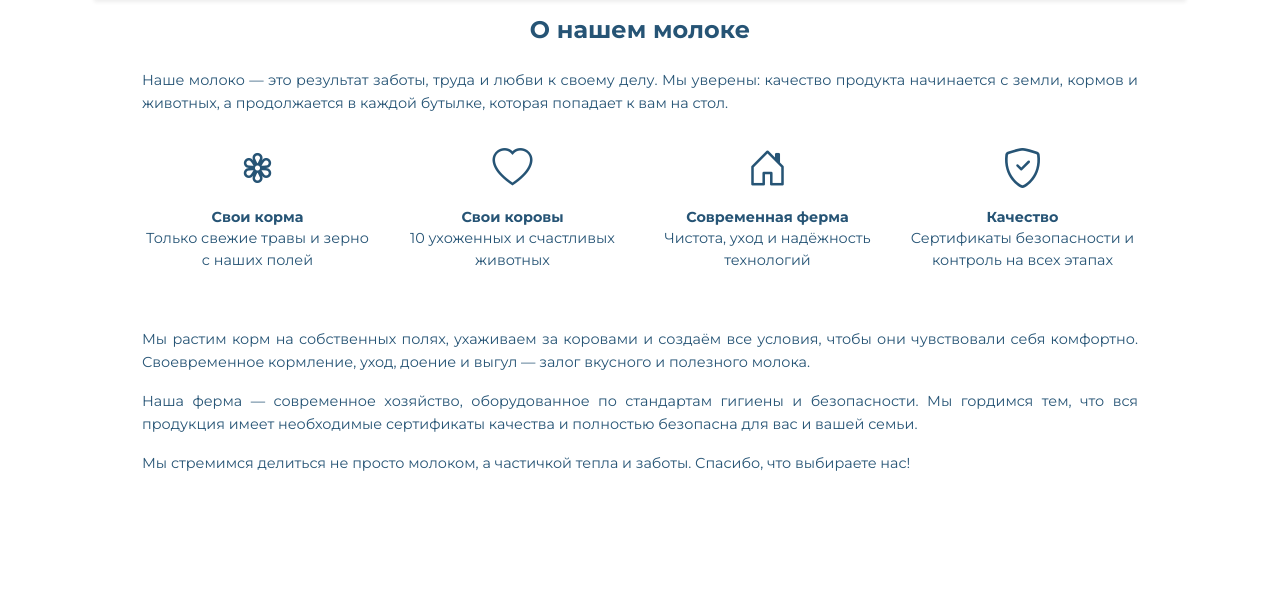
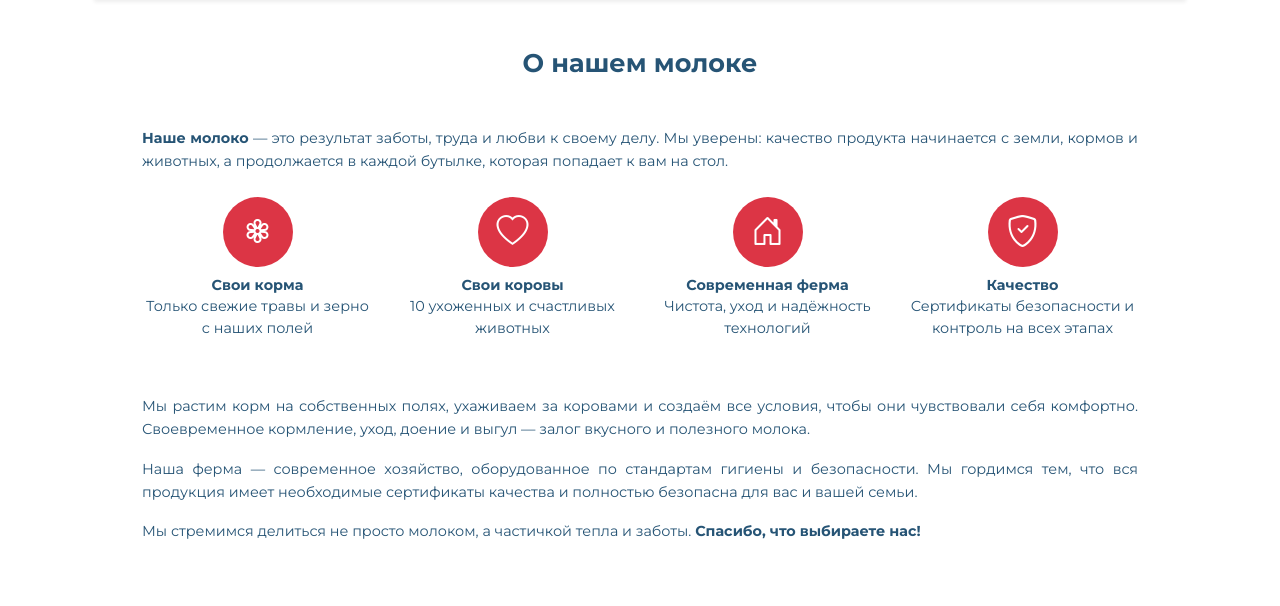
Before and after one commit to Katusha-tech/DW_milkSite, a Django app: page /milksite/about_milk/ in a window 1280 px wide. Shown: the part 83-689 px from the top of the page. Run offline with Django 5.2, Linux system fonts and the light colour scheme.

Commit message:
com_12: добавила toast container для уведомлений; шаблон about_milk помняла стили иконок, изменила цвет; проверила и исправила стили для шаблонов about_milk, delivery_payment; удалила ненужный шаблон welcome_page

```diff
--- a/core/templates/core/about_milk.html
+++ b/core/templates/core/about_milk.html
@@ -1,34 +1,42 @@
 {% extends "base.html" %}
+{% load static %}
 {% block title %}О нашем молоке{% endblock %}
 
 {% block content %}
-<section class="about-milk-section py-3 main-body">
-    <div class="container-fluid px-4 px-md-5">
-        <h2 class="text-center fw-bold mb-4 orders-title">О нашем молоке</h2>
-
+<section id="aboutmilk" class="py-5 main-body">
+    <div class="container px-4 px-md-5">
+        <h2 class="text-center fw-bold mb-5 milksite-title">О нашем молоке</h2>
         <div class="about-milk-content mx-auto">
             <p class="about-milk-text mb-4">
-                Наше молоко — это результат заботы, труда и любви к своему делу.
+                <strong>Наше молоко</strong> — это результат заботы, труда и любви к своему делу.
                 Мы уверены: качество продукта начинается с земли, кормов и животных,
                 а продолжается в каждой бутылке, которая попадает к вам на стол.
             </p>
 
             <div class="about-milk-icons row text-center mb-4">
-                <div class="col-6 col-md-3 mb-3">
-                    <i class="bi bi-flower3 about-milk-icon"></i>
-                    <p class="about-milk-icon-text"><strong>Свои корма</strong><br>Только свежие травы и зерно с наших полей</p>
+                <div class="col-6 col-md-3 mb-3 am_dp-step">
+                    <div class="am_dp-icon-wrapper">
+                        <i class="bi bi-flower3"></i>
+                    </div>
+                    <p class="am_dp-text"><strong>Свои корма</strong><br>Только свежие травы и зерно с наших полей</p>
                 </div>
-                <div class="col-6 col-md-3 mb-3">
-                    <i class="bi bi-heart about-milk-icon"></i>
-                    <p class="about-milk-icon-text"><strong>Свои коровы</strong><br>10 ухоженных и счастливых животных</p>
+                <div class="col-6 col-md-3 mb-3 am_dp-step">
+                    <div class="am_dp-icon-wrapper">
+                        <i class="bi bi-heart"></i>
+                    </div>
+                    <p class="am_dp-text"><strong>Свои коровы</strong><br>10 ухоженных и счастливых животных</p>
                 </div>
-                <div class="col-6 col-md-3 mb-3">
-                    <i class="bi bi-house-door about-milk-icon"></i>
-                    <p class="about-milk-icon-text"><strong>Современная ферма</strong><br>Чистота, уход и надёжность технологий</p>
+                <div class="col-6 col-md-3 mb-3 am_dp-step">
+                    <div class="am_dp-icon-wrapper">
+                        <i class="bi bi-house-door"></i>
+                    </div>
+                    <p class="am_dp-text"><strong>Современная ферма</strong><br>Чистота, уход и надёжность технологий</p>
                 </div>
-                <div class="col-6 col-md-3 mb-3">
-                    <i class="bi bi-shield-check about-milk-icon"></i>
-                    <p class="about-milk-icon-text"><strong>Качество</strong><br>Сертификаты безопасности и контроль на всех этапах</p>
+                <div class="col-6 col-md-3 mb-3 am_dp-step">
+                    <div class="am_dp-icon-wrapper">
+                        <i class="bi bi-shield-check"></i>
+                    </div>
+                    <p class="am_dp-text"><strong>Качество</strong><br>Сертификаты безопасности и контроль на всех этапах</p>
                 </div>
             </div>
 
@@ -45,7 +53,7 @@
 
             <p class="about-milk-text mt-3">
                 Мы стремимся делиться не просто молоком, а частичкой тепла и заботы.
-                Спасибо, что выбираете нас!
+                <strong>Спасибо, что выбираете нас!</strong>
             </p>
         </div>
     </div>
--- a/core/templates/core/products.html
+++ b/core/templates/core/products.html
@@ -3,9 +3,9 @@
 {% block title %}Наши продукты{% endblock %}
 
 {% block content %}
-<section id="products" class="py-3 zigzag-section main-body">
-    <div class="container-fluid px-4 px-md-5">
-        <h2 class="text-center fw-bold orders-title mb-4">Наши продукты</h2>
+<section id="products" class="py-3 main-body">
+    <div class="container px-4 px-md-5">
+        <h2 class="text-center fw-bold mb-5 milksite-title">Наши продукты</h2>
         <div class="row row-cols-1 row-cols-sm-2 row-cols-md-3 row-cols-lg-4 g-3">
             {% for product in products %}
             <div class="col">
--- a/static/css/main.css
+++ b/static/css/main.css
@@ -4,6 +4,48 @@
     color: #265475;
     font-family: 'Montserrat', sans-serif;
 }
+
+/* Название для секций - done */
+.milksite-title {
+    font-size:1.6rem;
+    color: #265475;
+}
+
+/* Класс-обертка для шагов в шаблонах about_milk, delivery_payment - done*/
+.am_dp-step {
+    flex: 1;
+    max-width: 30%;
+    position: relative;
+}
+
+/* Класс-обертка для иконки в шаблонах about_milk, delivery_payment - done */
+.am_dp-icon-wrapper {
+    width: 70px;
+    height: 70px;
+    border-radius: 50%;
+    background-color: #dc3545;
+    display: flex;
+    justify-content: center;
+    align-items: center;
+    color: #fff;
+    font-size: 2rem;
+    margin: 0 auto;
+    transition: transform 0.3s ease;
+}
+
+/* Движение иконки при наведении в шаблонах about_milk, delivery_payment - done*/
+.am_dp-step:hover .am_dp-icon-wrapper {
+    transform: scale(1.1);
+}
+
+/* Класс-обертка для текста в шаблонах about_milk, delivery_payment - done*/
+.am_dp-text {
+    font-size: 0.9rem;
+    margin-top: 0.5rem;
+    color: #265475;
+}
+
+
 
 /* Навигация */
 .nav-main {
@@ -260,11 +302,7 @@
     color: white;
 }
 /* Заголовок Журнал заявок */
-.orders-title {
-    font-size: 1.5rem; /* уменьшенный размер */
-    color: #265475; /* фирменный цвет */
-    margin-bottom: 1rem;
-}
+
 
 /* Поисковая форма */
 .search-form {
@@ -304,10 +342,7 @@
     margin-bottom: 1rem;
 }
 
-.about-milk-section {
-    background-color: #fff;
-}
-
+/* Классы для шаблона about_milk -done*/
 .about-milk-content {
     max-width: 1100px;
 }
@@ -319,71 +354,20 @@
     line-height: 1.6;
 }
 
-.about-milk-banner {
-    gap: 1rem;
-}
 
-.about-milk-item {
-    flex: 1 1 22%;
-    min-width: 150px;
-}
-
-.about-milk-icon {
-    font-size: 2.5rem;
-    color: #265475;
-}
-
-.about-milk-icon-text {
-    margin-top: 0.5rem;
-    font-size: 0.9rem;
-    color: #265475;
-}
-
-.delivery-title {
-    font-size: 1.6rem;
-    color: #265475;
-}
-
+/* Классы для шаблона delivery_payment - done*/
 .timeline {
     position: relative;
-}
-
-.timeline-step {
-    flex: 1;
-    max-width: 30%;
-    position: relative;
-}
-
-.timeline-icon {
-    width: 70px;
-    height: 70px;
-    border-radius: 50%;
-    background-color: #265475;
-    display: flex;
-    justify-content: center;
-    align-items: center;
-    color: #fff;
-    font-size: 2rem;
-    margin: 0 auto;
-    transition: transform 0.3s ease;
-}
-
-.timeline-step:hover .timeline-icon {
-    transform: scale(1.1);
 }
 
 .timeline-line {
     flex: 0 0 5%;
     height: 3px;
-    background-color: #265475;
+    background-color: #dc3545;
     margin-top: 35px;
 }
 
-.timeline-text {
-    font-size: 0.9rem;
-    color: #265475;
-    margin-top: 0.5rem;
-}
+
 
 .order-form {
     max-width: 600px;
@@ -490,3 +474,5 @@
     font-weight: 600;
     margin-bottom: 0.5rem;
 }
+
+/*Иконки для секции about_milk*/
--- a/templates/base.html
+++ b/templates/base.html
@@ -22,6 +22,34 @@
     {% block extra_head %}{% endblock extra_head %}
 </head>
 <body class="d-flex flex-column min-vh-100" style="background-color: #FFFFFF; color: #131313; font-family: 'Montserrat', sans-serif;">
+    <!-- Toast container -->
+    <div
+      aria-live="polite"
+      aria-atomic="true"
+      class="position-fixed top-0 end-0 p-3"
+      style="z-index: 1080"
+    >
+      {% if messages %}
+      {% for message in messages %}
+      <div
+        class="toast show align-items-center text-bg-{{ message.tags }} border-0 mb-2"
+        role="alert"
+        aria-live="assertive"
+        aria-atomic="true"
+      >
+        <div class="d-flex">
+          <div class="toast-body">{{ message }}</div>
+          <button
+            type="button"
+            class="btn-close btn-close-white me-2 m-auto"
+            data-bs-dismiss="toast"
+            aria-label="Close"
+          ></button>
+        </div>
+      </div>
+      {% endfor %}
+      {% endif %}
+    </div>
     <div class="container px-3 px-sm-4">
         <header>
             {% block header %}
```
Also changed, not shown: core/templates/core/delivery_payment.html (+12 -16 lines), core/templates/core/orders_list.html (+5 -4 lines), templates/welcome_page.html (deleted).
